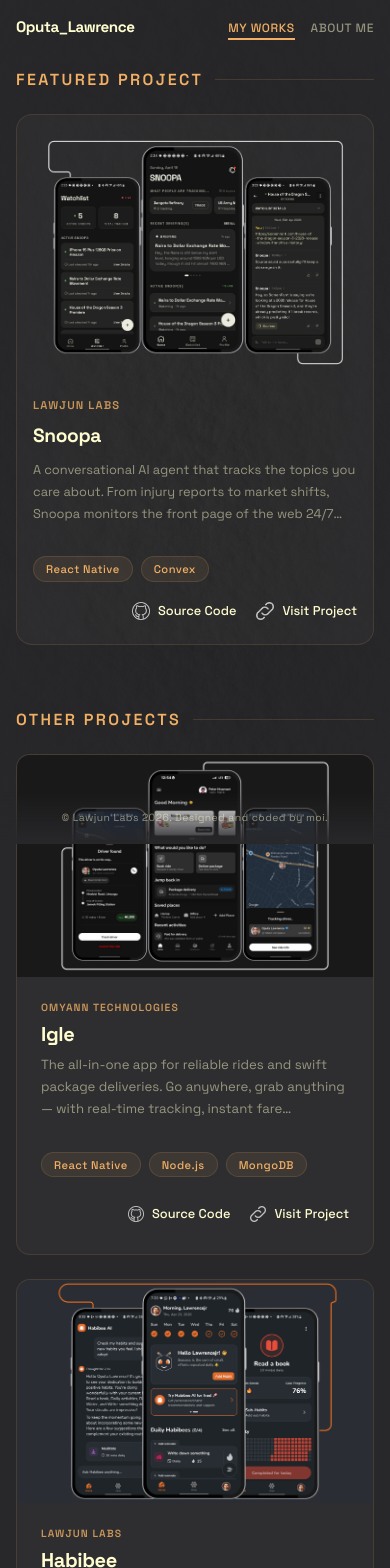
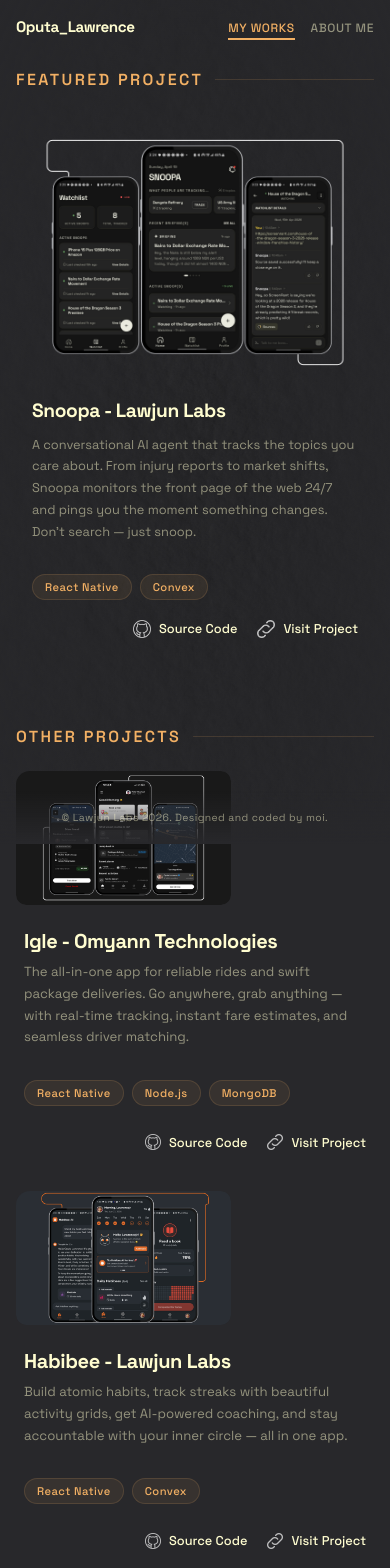
Before and after one commit to lawrencejr5/oputalawrence, a Next.js app: page /works in a window 390 px wide. Shown: the top 1568 px of the page. Built offline with nearby package versions, Linux system fonts and the light colour scheme.

Commit message:
restructured works page for mobile screens

```diff
--- a/app/works/page.module.css
+++ b/app/works/page.module.css
@@ -81,8 +81,8 @@
   display: grid;
   grid-template-columns: 1fr 1fr;
   gap: 2.5rem;
-  background: rgba(255, 253, 208, 0.03);
-  border: 1px solid var(--card-border);
+  /* background: rgba(255, 253, 208, 0.03); */
+  /* border: 1px solid var(--card-border); */
   border-radius: 16px;
   padding: 2rem;
   transition: border-color 0.4s ease;
@@ -139,7 +139,6 @@
   line-height: 1.7;
   margin-bottom: 1rem;
   display: -webkit-box;
-  -webkit-line-clamp: 3;
   -webkit-box-orient: vertical;
   overflow: hidden;
 }
@@ -232,8 +231,8 @@
 }
 
 .projectCard {
-  background: rgba(255, 253, 208, 0.03);
-  border: 1px solid var(--card-border);
+  /* background: rgba(255, 253, 208, 0.03);
+  border: 1px solid var(--card-border); */
   border-radius: 14px;
   overflow: hidden;
   transition: all 0.4s ease;
@@ -256,6 +255,7 @@
 .cardImage {
   object-fit: cover;
   transition: transform 0.6s ease;
+  border-radius: 10px;
 }
 
 .projectCard:hover .cardImage {
@@ -263,11 +263,12 @@
 }
 
 .cardContent {
-  padding: 1.5rem;
+  padding: 0.5rem;
   display: flex;
   flex-direction: column;
   flex: 1;
   gap: 0.5rem;
+  margin-top: 1rem;
 }
 
 .cardContent .company {
@@ -281,9 +282,8 @@
 .cardContent .projectDesc {
   font-size: 0.825rem;
   line-height: 1.65;
-  display: -webkit-box;
-  -webkit-line-clamp: 3;
-  -webkit-box-orient: vertical;
+  /* display: -webkit-box;
+  -webkit-box-orient: vertical; */
   overflow: hidden;
 }
 
@@ -319,6 +319,14 @@
   .projectTitle {
     font-size: 1.4rem;
   }
+
+  .cardImageWrap {
+    width: 60%;
+    align-self: flex-start;
+    /* margin-top: 1.5rem;
+    margin-left: 1.5rem; */
+    border-radius: 10px;
+  }
 }
 
 @media (max-width: 480px) {
--- a/app/works/page.tsx
+++ b/app/works/page.tsx
@@ -67,7 +67,6 @@
           fill
           className={styles.backgroundImage}
           loading="eager"
-          quality={80}
         />
       </div>
       <div className={styles.backgroundOverlay} />
@@ -83,12 +82,12 @@
                 alt={`${featuredProject.title} screenshots`}
                 fill
                 className={styles.featuredImage}
-                quality={90}
               />
             </div>
             <div className={styles.featuredContent}>
-              <span className={styles.company}>{featuredProject.company}</span>
-              <h2 className={styles.projectTitle}>{featuredProject.title}</h2>
+              <h2 className={styles.projectTitle}>
+                {featuredProject.title} - {featuredProject.company}
+              </h2>
               <p className={styles.projectDesc}>
                 {featuredProject.description}
               </p>
@@ -149,12 +148,12 @@
                     alt={`${project.title} screenshots`}
                     fill
                     className={styles.cardImage}
-                    quality={85}
                   />
                 </div>
                 <div className={styles.cardContent}>
-                  <span className={styles.company}>{project.company}</span>
-                  <h3 className={styles.projectTitle}>{project.title}</h3>
+                  <h3 className={styles.projectTitle}>
+                    {project.title} - {project.company}
+                  </h3>
                   <p className={styles.projectDesc}>{project.description}</p>
                   <div className={styles.stack}>
                     {project.stack.map((tech) => (
```
